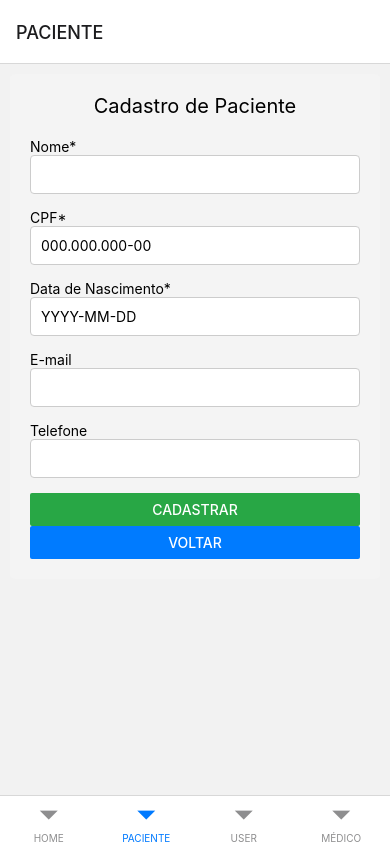
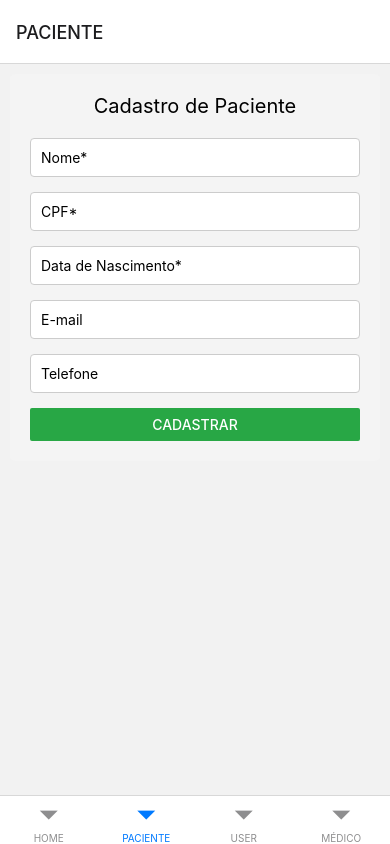
Before and after one commit to Higoruan/MedConnect, a React Native app: screen /PACIENTE in a window 390 px wide. Built offline with nearby package versions, Linux system fonts and the light colour scheme.

Commit message:
Paciente

```diff
--- a/src/pages/cadastroPaciente/app.tsx
+++ b/src/pages/cadastroPaciente/app.tsx
@@ -1,18 +1,8 @@
+// src/components/PatientForm.tsx
 import React, { useState } from 'react';
-import { View, Text, TextInput, Button, Alert, StyleSheet } from 'react-native';
-import { useNavigation } from '@react-navigation/native';
-
-// Função para validar CPF
-const validateCPF = (cpf: string) => {
-  const regex = /^\d{3}\.\d{3}\.\d{3}\-\d{2}$/;
-  return regex.test(cpf);
-};
-
-// Função para validar email
-const validateEmail = (email: string) => {
-  const regex = /^[^\s@]+@[^\s@]+\.[^\s@]+$/;
-  return regex.test(email);
-};
+import { Button, Alert } from 'react-native';
+import { validateCPF, validateEmail } from './validation';
+import { Form, Title, Field, Input, ErrorText } from './style';
 
 const PatientForm: React.FC = () => {
   const [name, setName] = useState('');
@@ -21,7 +11,6 @@ const PatientForm: React.FC = () => {
   const [email, setEmail] = useState('');
   const [phone, setPhone] = useState('');
   const [errors, setErrors] = useState<{ [key: string]: string }>({});
-  const navigation = useNavigation();
 
   const handleSubmit = () => {
     let validationErrors: { [key: string]: string } = {};
@@ -35,116 +24,73 @@ const PatientForm: React.FC = () => {
 
     setErrors(validationErrors);
 
-    // Se não houver erros, enviar os dados
     if (Object.keys(validationErrors).length === 0) {
-      console.log({
-        name,
-        cpf,
-        birthDate,
-        email,
-        phone,
-      });
+      console.log({ name, cpf, birthDate, email, phone });
       Alert.alert('Paciente cadastrado com sucesso!');
     }
   };
 
   return (
-    <View style={styles.form}>
-      <Text style={styles.title}>Cadastro de Paciente</Text>
+    <Form>
+      <Title>Cadastro de Paciente</Title>
 
       {/* Nome */}
-      <View style={styles.field}>
-        <Text>Nome*</Text>
-        <TextInput
-          style={styles.input}
+      <Field>
+        <Input
+          placeholder="Nome*"
           value={name}
           onChangeText={setName}
         />
-        {errors.name && <Text style={styles.error}>{errors.name}</Text>}
-      </View>
+        {errors.name && <ErrorText>{errors.name}</ErrorText>}
+      </Field>
 
       {/* CPF */}
-      <View style={styles.field}>
-        <Text>CPF*</Text>
-        <TextInput
-          style={styles.input}
+      <Field>
+        <Input
+          placeholder="CPF*"
           value={cpf}
           onChangeText={setCpf}
-          placeholder="000.000.000-00"
+          keyboardType="numeric"
         />
-        {errors.cpf && <Text style={styles.error}>{errors.cpf}</Text>}
-      </View>
+        {errors.cpf && <ErrorText>{errors.cpf}</ErrorText>}
+      </Field>
 
       {/* Data de Nascimento */}
-      <View style={styles.field}>
-        <Text>Data de Nascimento*</Text>
-        <TextInput
-          style={styles.input}
+      <Field>
+        <Input
+          placeholder="Data de Nascimento*"
           value={birthDate}
           onChangeText={setBirthDate}
-          placeholder="YYYY-MM-DD"
+          keyboardType="numeric"
         />
-        {errors.birthDate && <Text style={styles.error}>{errors.birthDate}</Text>}
-      </View>
+        {errors.birthDate && <ErrorText>{errors.birthDate}</ErrorText>}
+      </Field>
 
       {/* E-mail */}
-      <View style={styles.field}>
-        <Text>E-mail</Text>
-        <TextInput
-          style={styles.input}
+      <Field>
+        <Input
+          placeholder="E-mail"
           value={email}
           onChangeText={setEmail}
           keyboardType="email-address"
         />
-        {errors.email && <Text style={styles.error}>{errors.email}</Text>}
-      </View>
+        {errors.email && <ErrorText>{errors.email}</ErrorText>}
+      </Field>
 
       {/* Telefone */}
-      <View style={styles.field}>
-        <Text>Telefone</Text>
-        <TextInput
-          style={styles.input}
+      <Field>
+        <Input
+          placeholder="Telefone"
           value={phone}
           onChangeText={setPhone}
           keyboardType="phone-pad"
         />
-      </View>
+      </Field>
 
       {/* Botão Cadastrar */}
       <Button title="Cadastrar" onPress={handleSubmit} color="#28a745" />
-
-      {/* Botão Voltar */}
-      <Button title="Voltar" onPress={() => navigation.goBack()} color="#007bff" />
-    </View>
+    </Form>
   );
 };
 
-const styles = StyleSheet.create({
-  form: {
-    padding: 20,
-    backgroundColor: '#f4f4f4',
-    borderRadius: 5,
-    margin: 10,
-  },
-  title: {
-    fontSize: 20,
-    marginBottom: 20,
-    textAlign: 'center',
-  },
-  field: {
-    marginBottom: 15,
-  },
-  input: {
-    borderWidth: 1,
-    borderColor: '#ccc',
-    padding: 10,
-    borderRadius: 4,
-    backgroundColor: '#fff',
-  },
-  error: {
-    color: 'red',
-    fontSize: 12,
-  },
-});
-
 export default PatientForm;
--- a/src/pages/cadastroPaciente/style.tsx
+++ b/src/pages/cadastroPaciente/style.tsx
@@ -0,0 +1,31 @@
+import styled from 'styled-components/native';
+
+export const Form = styled.View`
+  padding: 20px;
+  background-color: #f4f4f4;
+  border-radius: 5px;
+  margin: 10px;
+`;
+
+export const Title = styled.Text`
+  font-size: 20px;
+  margin-bottom: 20px;
+  text-align: center;
+`;
+
+export const Field = styled.View`
+  margin-bottom: 15px;
+`;
+
+export const Input = styled.TextInput`
+  border-width: 1px;
+  border-color: #ccc;
+  padding: 10px;
+  border-radius: 4px;
+  background-color: #fff;
+`;
+
+export const ErrorText = styled.Text`
+  color: red;
+  font-size: 12px;
+`;
--- /dev/null
+++ b/src/pages/cadastroPaciente/validation.tsx
@@ -0,0 +1,9 @@
+export const validateCPF = (cpf: string) => {
+    const regex = /^\d{3}\.\d{3}\.\d{3}\-\d{2}$/;
+    return regex.test(cpf);
+};
+
+export const validateEmail = (email: string) => {
+    const regex = /^[^\s@]+@[^\s@]+\.[^\s@]+$/;
+    return regex.test(email);
+};
```
